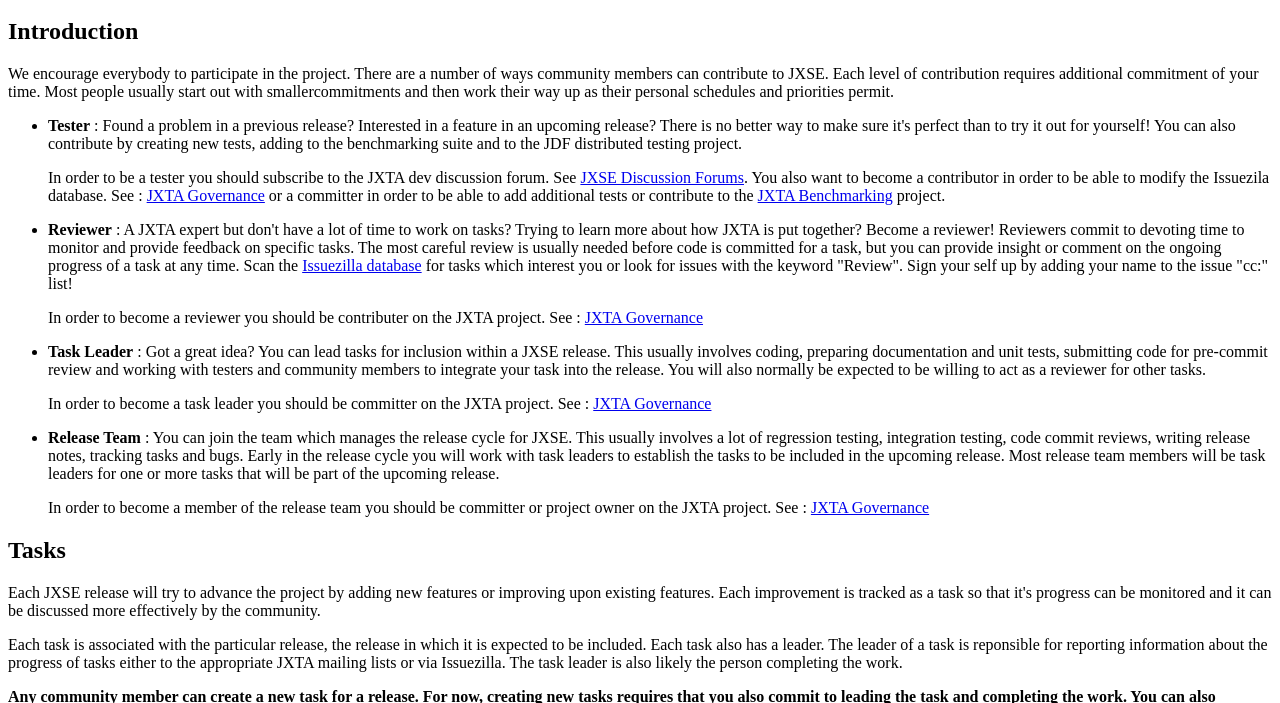
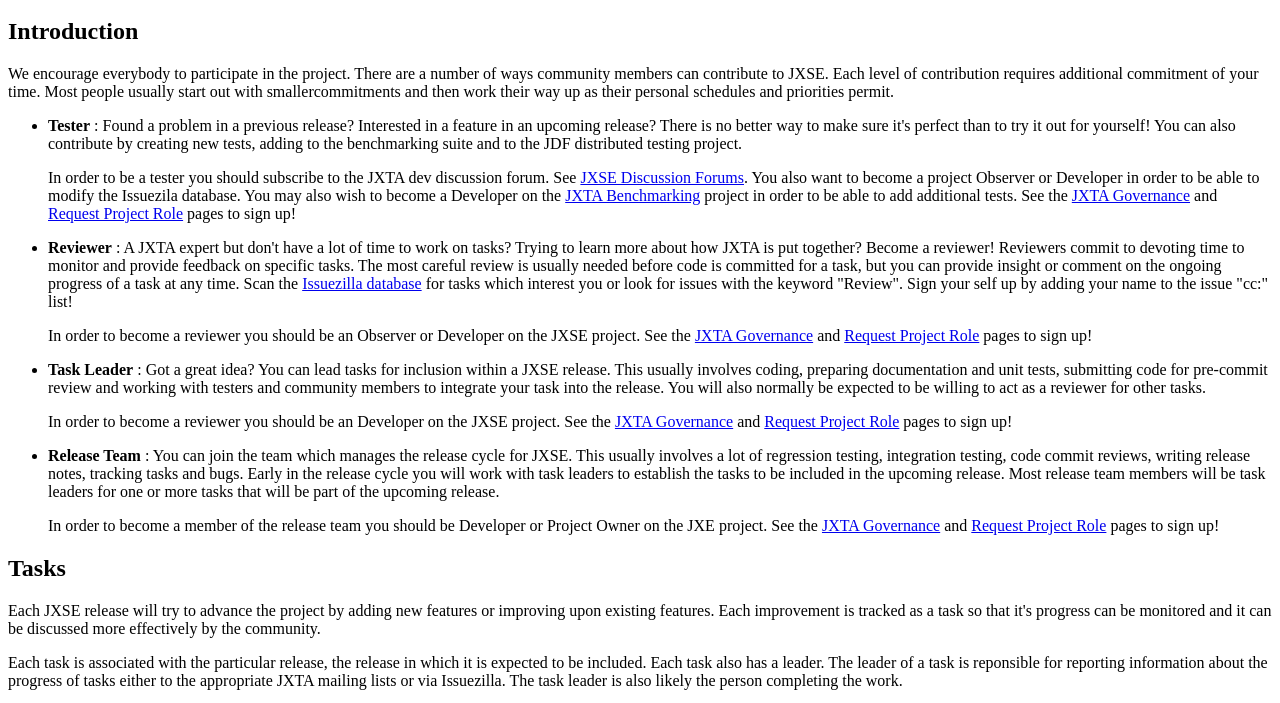
Before and after one commit to chaupal/jxse, a plain HTML site: page www/participating.html in a window 1280 px wide. Shown: the part 86-789 px from the top of the page. Drawn offline with Linux system fonts and the light colour scheme.

Commit message:
Improve participation text and links

```diff
--- a/www/participating.html
+++ b/www/participating.html
@@ -10,7 +10,7 @@
 
 <body lang="en">
   <h1>Participating in the JXSE (JXSE) Project</h1>
-  (Updated 2007-07-18 <a href="mailto:bondolo@dev.java.net">bondolo@dev.java.net</a>)<br>
+  (Updated 2007-10-15 <a href="mailto:bondolo@dev.java.net">bondolo@dev.java.net</a>)<br>
 
   <h2>Introduction</h2>
 
@@ -31,12 +31,13 @@
       <p>In order to be a tester you should subscribe to the JXTA dev discussion
       forum. See
       <a href="/servlets/ProjectForumView">JXSE Discussion Forums</a>.
-      You also want to become a contributor in order to be able to modify the
-      Issuezila database. See :
-      <a href="http://www.jxta.org/project/www/govern.html">JXTA Governance</a>
-      or a committer in order to be able to add additional tests or contribute
-      to the <a href="http://jxta-bench.dev.java.net">JXTA Benchmarking</a>
-      project.</p>
+      You also want to become a project Observer or Developer in order to be
+      able to modify the Issuezila database. You may also wish to become a
+      Developer on the <a href="http://jxta-bench.dev.java.net">JXTA Benchmarking</a>
+      project in order to be able to add additional tests. See the <a href=
+      "http://www.jxta.org/project/www/govern.html">JXTA Governance</a> and
+      <a href="https://jxta-jxse.dev.java.net/servlets/ProjectMembershipRequest">Request Project Role</a>
+      pages to sign up!</p>
     </li>
 
     <li>
@@ -50,8 +51,11 @@
       or look for issues with the keyword "Review". Sign your self up by adding
       your name to the issue "cc:" list!
 
-      <p>In order to become a reviewer you should be contributer on the JXTA project. See : <a href=
-      "http://www.jxta.org/project/www/govern.html">JXTA Governance</a></p>
+      <p>In order to become a reviewer you should be an Observer or Developer on
+      the JXSE project. See the <a href=
+      "http://www.jxta.org/project/www/govern.html">JXTA Governance</a> and
+      <a href="https://jxta-jxse.dev.java.net/servlets/ProjectMembershipRequest">Request Project Role</a>
+      pages to sign up!</p>
     </li>
 
     <li>
@@ -62,10 +66,11 @@
       release. You will also normally be expected to be willing to act as a
       reviewer for other tasks.
 
-      <p>In order to become a task leader you should be committer on the JXTA
-      project. See :
-      <a href="http://www.jxta.org/project/www/govern.html">JXTA Governance</a>
-      </p>
+      <p>In order to become a reviewer you should be an Developer on
+      the JXSE project. See the <a href=
+      "http://www.jxta.org/project/www/govern.html">JXTA Governance</a> and
+      <a href="https://jxta-jxse.dev.java.net/servlets/ProjectMembershipRequest">Request Project Role</a>
+      pages to sign up!</p>
     </li>
 
     <li>
@@ -77,9 +82,11 @@
       release team members will be task leaders for one or more tasks that will
       be part of the upcoming release.
 
-      <p>In order to become a member of the release team you should be committer
-      or project owner on the JXTA project. See :
-      <a href="http://www.jxta.org/project/www/govern.html">JXTA Governance</a></p>
+      <p>In order to become a member of the release team you should be Developer
+      or Project Owner on the JXE project. See the <a href=
+      "http://www.jxta.org/project/www/govern.html">JXTA Governance</a> and
+      <a href="https://jxta-jxse.dev.java.net/servlets/ProjectMembershipRequest">Request Project Role</a>
+      pages to sign up!</p>
     </li>
   </ul>
 
@@ -102,7 +109,7 @@
   create tasks based upon suggestions by others.</b></p>
 
   <p>New tasks should be proposed on the
-  <a href="mailto:dev@jxta.dev.java.netg">JXTA Dev mailing list</a>. Discussion
+  <a href="mailto:dev@jxta.dev.java.net">JXTA Dev mailing list</a>. Discussion
   about existing tasks should be discussed on its Issuezilla issue or on the
   <a href="/servlets/ForumMessageList?forumID=2724">JXSE DEV Forum</a>.</p>
 
```
